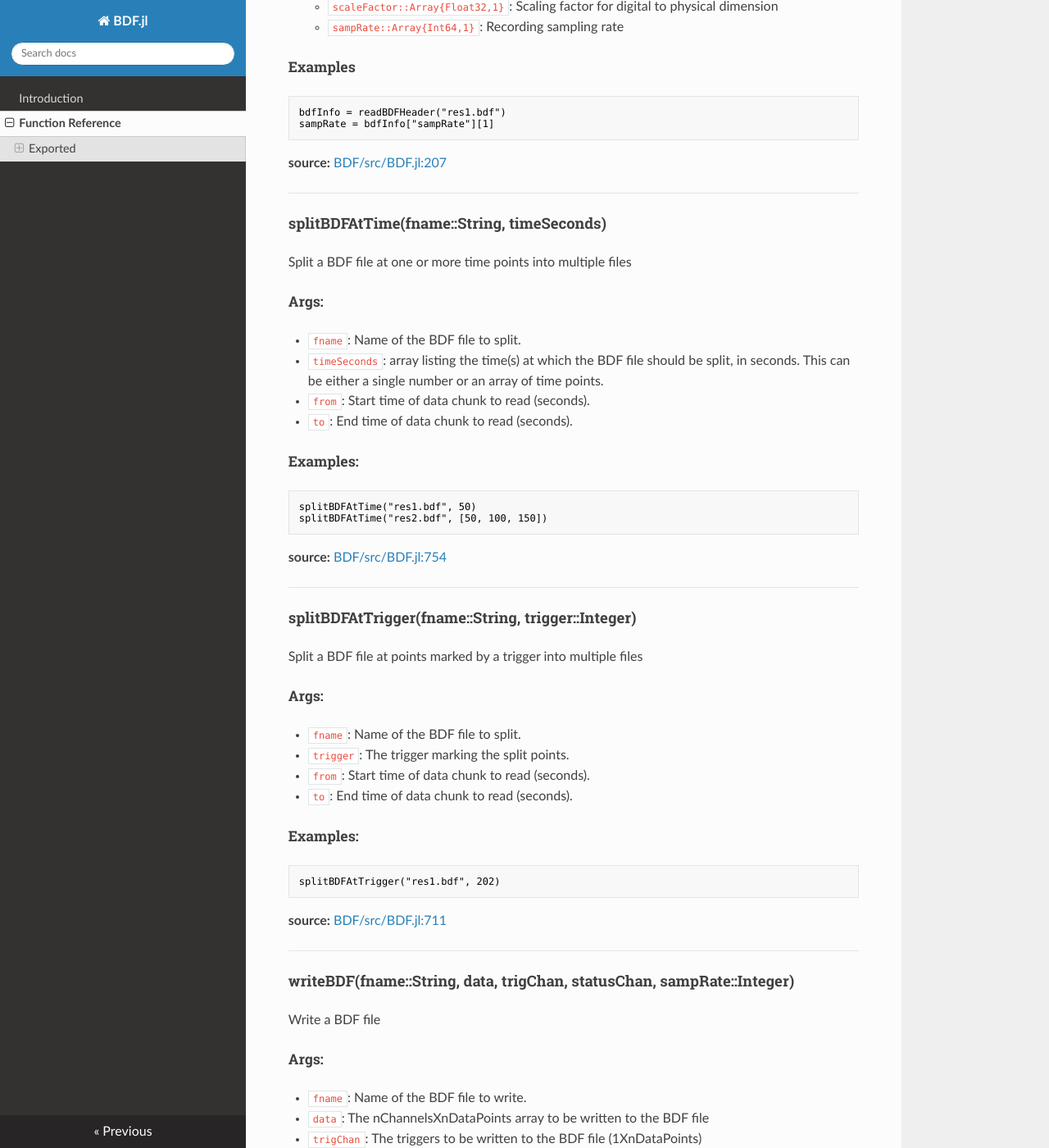
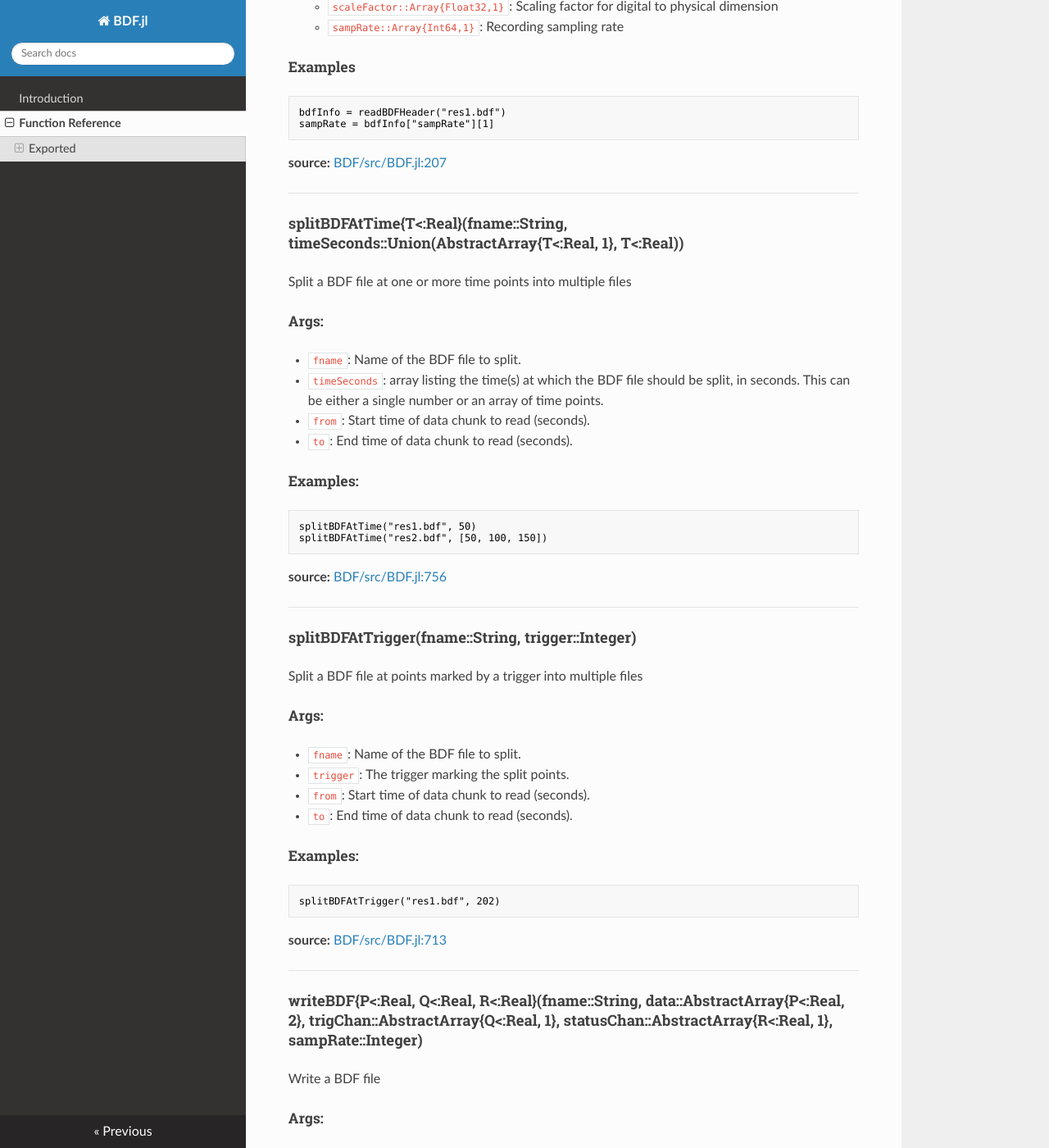
Before and after one commit to sam81/BDF.jl, an MkDocs documentation site: the page built from docs/API.md, in a window 1280 px wide and 1400 px high, scrolled down 1690 px. Shown: the whole window at 82% size. Built offline with MkDocs 1.6.1, drawn with Linux system fonts in a browser that asks for light colours; nearby versions of some CDN libraries; old or Windows-style settings are respelled for this version of MkDocs.

Commit message:
Added more type annotations

```diff
--- a/docs/API.md
+++ b/docs/API.md
@@ -81,7 +81,7 @@ sampRate = bdfInfo["sampRate"][1]
 
 ---
 
-#### splitBDFAtTime(fname::String, timeSeconds)
+#### splitBDFAtTime{T<:Real}(fname::String, timeSeconds::Union(AbstractArray{T<:Real, 1}, T<:Real))
 Split a BDF file at one or more time points into multiple files
 
 ##### Args:
@@ -101,7 +101,7 @@ splitBDFAtTime("res2.bdf", [50, 100, 150])
 
 
 **source:**
-[BDF/src/BDF.jl:754](file:///home/sam/.julia/v0.3/BDF/src/BDF.jl)
+[BDF/src/BDF.jl:756](file:///home/sam/.julia/v0.3/BDF/src/BDF.jl)
 
 ---
 
@@ -123,11 +123,11 @@ splitBDFAtTrigger("res1.bdf", 202)
 
 
 **source:**
-[BDF/src/BDF.jl:711](file:///home/sam/.julia/v0.3/BDF/src/BDF.jl)
+[BDF/src/BDF.jl:713](file:///home/sam/.julia/v0.3/BDF/src/BDF.jl)
 
 ---
 
-#### writeBDF(fname::String, data, trigChan, statusChan, sampRate::Integer)
+#### writeBDF{P<:Real, Q<:Real, R<:Real}(fname::String, data::AbstractArray{P<:Real, 2}, trigChan::AbstractArray{Q<:Real, 1}, statusChan::AbstractArray{R<:Real, 1}, sampRate::Integer)
 Write a BDF file
 
 ##### Args:
```
Also changed, not shown: 1 other file.
